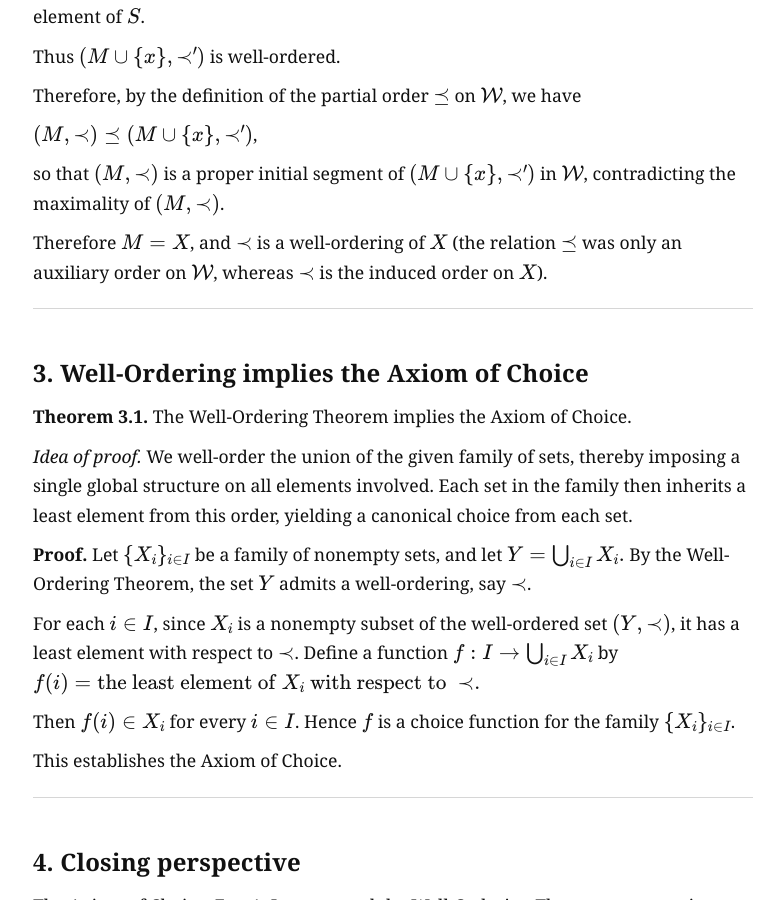
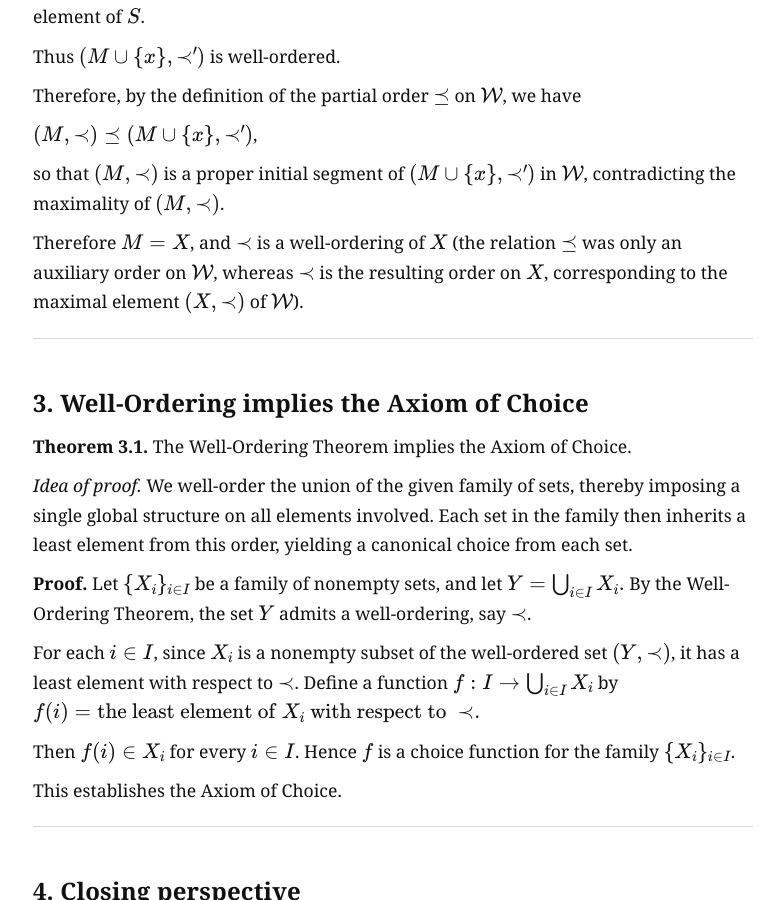
Before and after one commit to Dinside01/proofzoom, a Jekyll site: the page built from _entries/entry-0007-zornslemma-wellordering-axiomofchoice.md, in a window 1280 px wide and 900 px high, scrolled down 4152 px. Shown: the whole window, without its empty margins (147-923 px from the left). Built offline with Jekyll 4.4.1, drawn with Linux system fonts in a browser that asks for light colours.

Commit message:
Entry-0007 finalized: Zorn ⇒ Well-Ordering with unified extension idea and final clarity refinement

```diff
--- a/_entries/entry-0007-zornslemma-wellordering-axiomofchoice.md
+++ b/_entries/entry-0007-zornslemma-wellordering-axiomofchoice.md
@@ -132,7 +132,7 @@ $(M, \prec) \preceq (M \cup \lbrace x\rbrace, \prec')$,
 
 so that $(M, \prec)$ is a proper initial segment of $(M \cup \lbrace x\rbrace, \prec')$ in $\mathcal{W}$, contradicting the maximality of $(M, \prec)$.
 
-Therefore $M = X$, and $\prec$ is a well-ordering of $X$ (the relation $\preceq$ was only an auxiliary order on $\mathcal{W}$, whereas $\prec$ is the induced order on $X$).
+Therefore $M = X$, and $\prec$ is a well-ordering of $X$ (the relation $\preceq$ was only an auxiliary order on $\mathcal{W}$, whereas $\prec$ is the resulting order on $X$, corresponding to the maximal element $(X,\prec)$ of $\mathcal{W}$).
 
 ---
 
```
Also changed, not shown: 1 other file.
